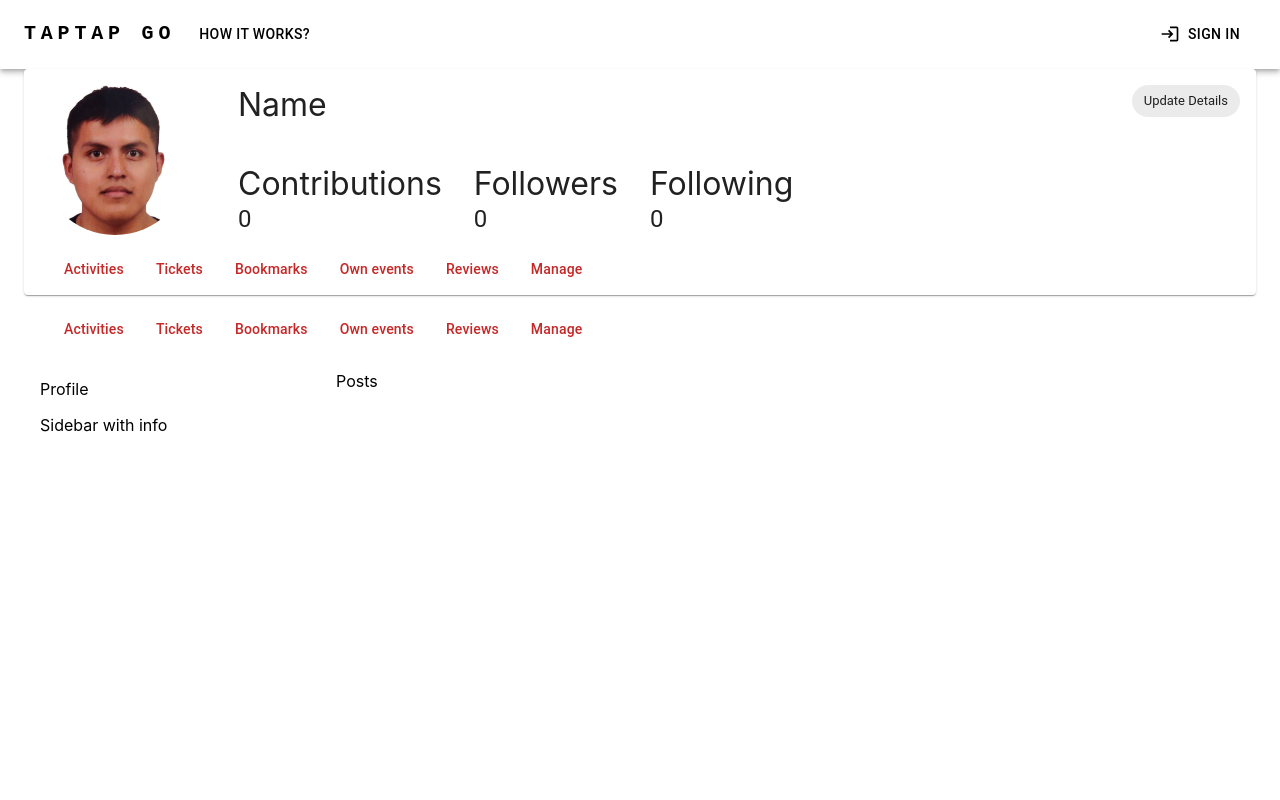
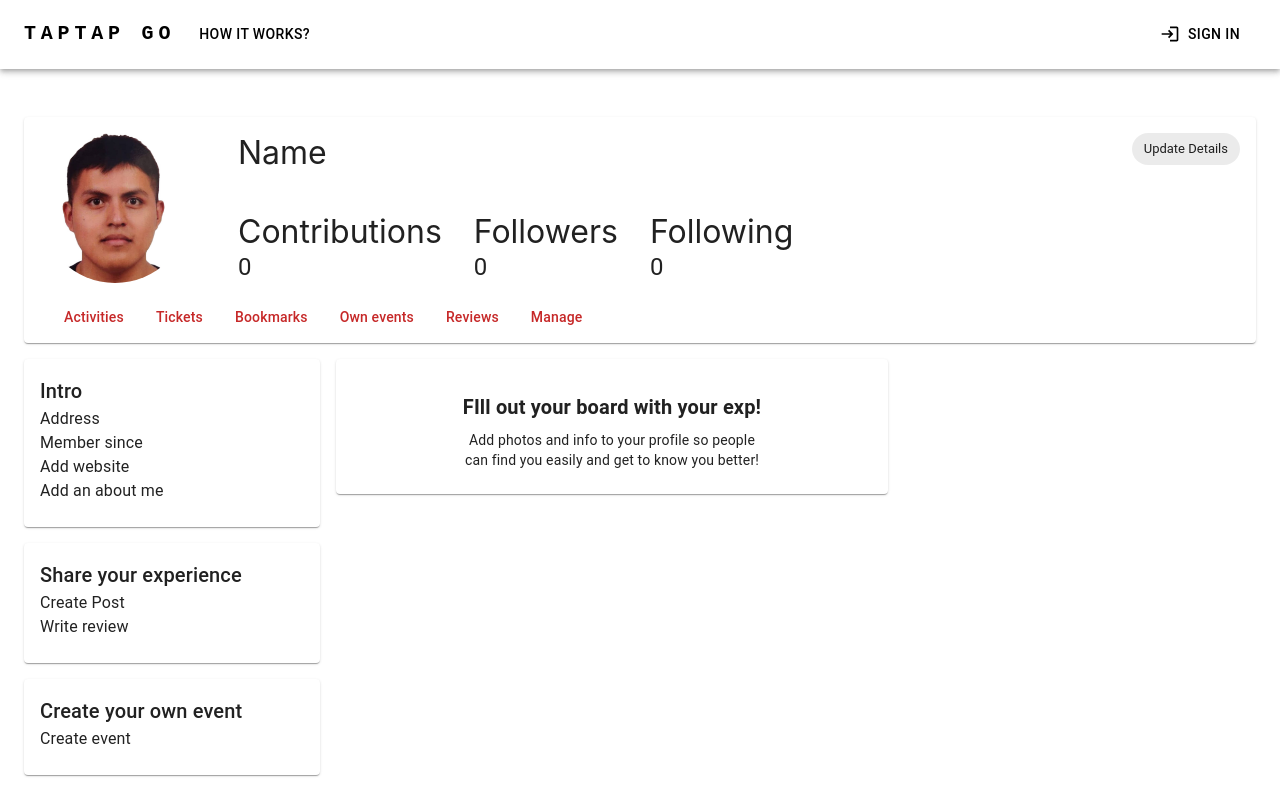
Before and after one commit to RamiElsayed/tap-tap-go, a React (Create React App) app in the folder client/: page / in a window 1280 px wide. Built offline with nearby package versions, Linux system fonts and the light colour scheme.

Commit message:
Profile layout/ frame

```diff
--- a/client/src/Pages/Profile/index.jsx
+++ b/client/src/Pages/Profile/index.jsx
@@ -4,25 +4,30 @@ import React, { useState } from "react";
 import Sidebar from "./Sidebar";
 import Options from "./Options";
 import Banner from "./Banner";
+import Description from "./Description";
+import PostingBoard from "./PostingBoard";
+import PostBoard from "./PostBoard";
+import CreteEvent from "./CreteEvent";
 
 function Profile() {
   const [open, setOpen] = useState(false);
 
   return (
     <Container maxWidth="xl">
-      <Grid container spacing={2}>
+      <Grid container spacing={2} marginTop="2rem">
         <Grid item xs={12}>
           <Banner></Banner>
         </Grid>
-        <Grid item xs={12}>
+        {/* <Grid item xs={12}>
           <Options></Options>
-        </Grid>
+        </Grid> */}
         <Grid item xs={12} md={3}>
-          <ListItem>Profile</ListItem>
-          <ListItem>Sidebar with info</ListItem>
+          <Description></Description>
+          <PostingBoard></PostingBoard>
+          <CreteEvent></CreteEvent>
         </Grid>
         <Grid item xs={12} md={9}>
-          Posts
+          <PostBoard></PostBoard>
         </Grid>
       </Grid>
     </Container>
```
